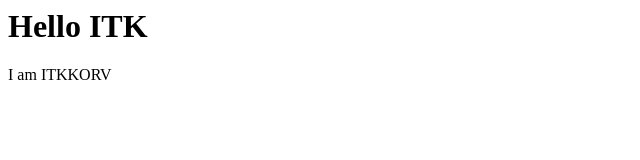
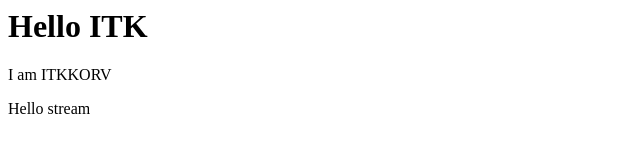
Before and after one commit to tbelmar/mega-website, a plain HTML site: page index.html in a window 1280 px wide. Shown: the whole page, without its empty margins (0-640 px from the left). Drawn offline with Linux system fonts and the light colour scheme.

Commit message:
oh the misery

```diff
--- a/index.html
+++ b/index.html
@@ -4,5 +4,6 @@
 	<body>
 		<h1>Hello ITK</h1>
 		<p>I am ITKKORV</p>
+		<p> Hello stream </p>
 	</body>
 </html>
```
